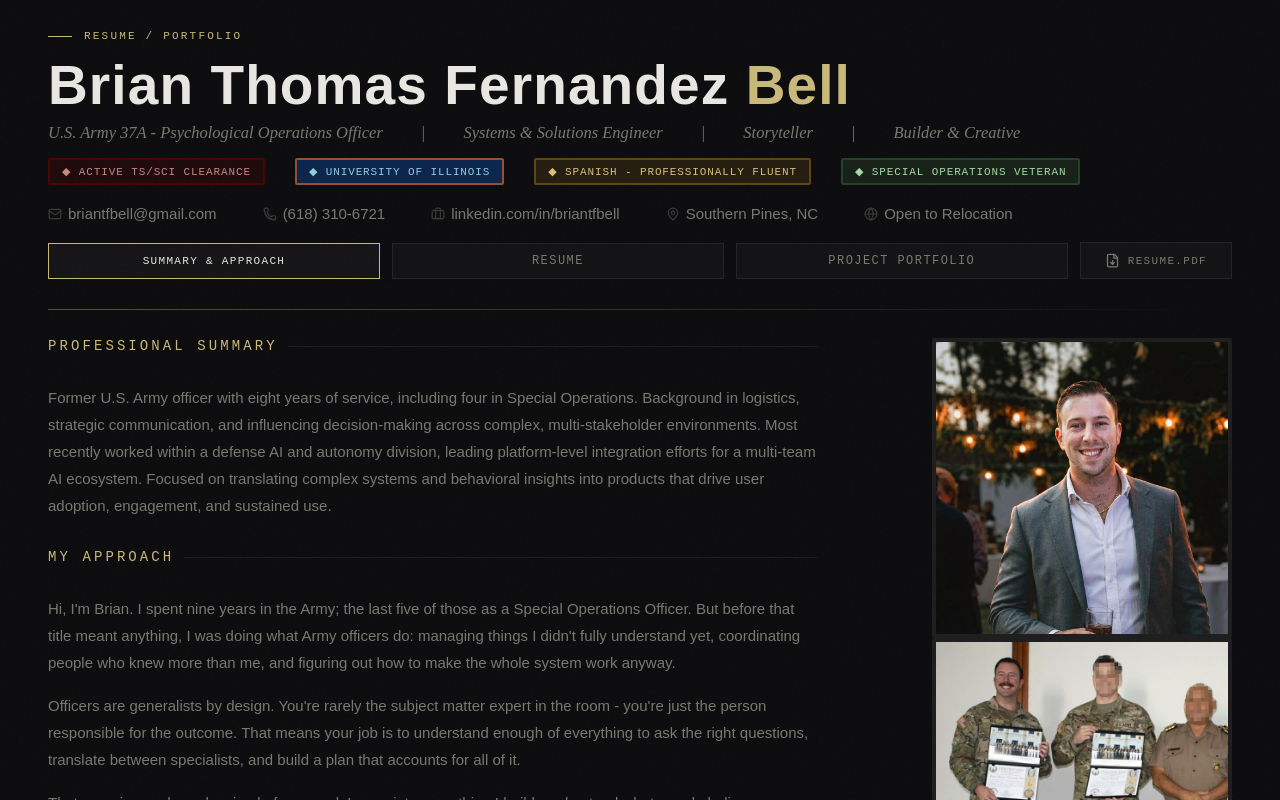
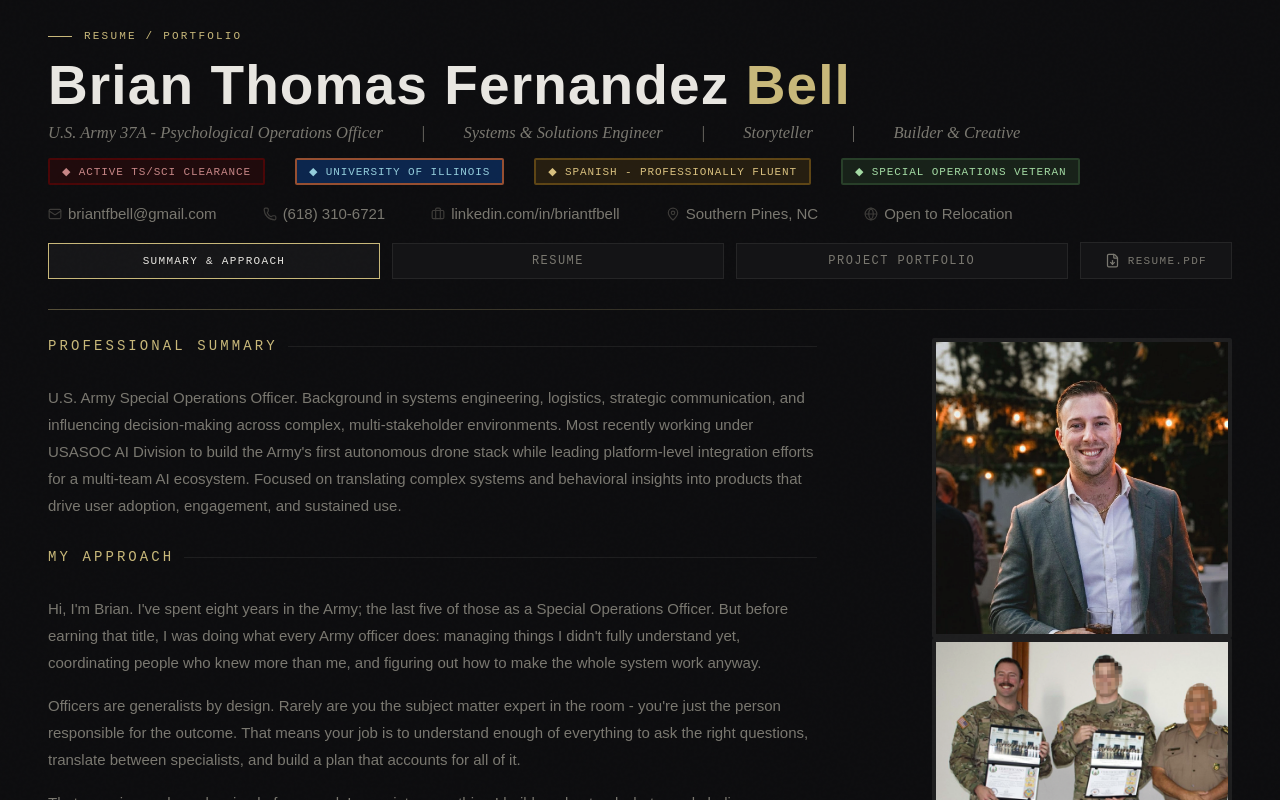
Before and after one commit to briantfbell/btfb-resume-website, a React (Vite) app: page /summary in a window 1280 px wide. Shown: the top 800 px of the page. Built offline with nearby package versions, Linux system fonts and the light colour scheme; a web font is replaced by a local one.

Commit message:
pro summary edits

```diff
--- a/src/components/Header.jsx
+++ b/src/components/Header.jsx
@@ -92,7 +92,7 @@ function Header() {
         </div>
         <div>
           <a
-            href="/Bell_Resume_CAO_v3.20.01Q.pdf"
+            href="/Bell_Resume_CAO_v6.20.01Q.pdf"
             download
             className={styles.tabDownload}
           >
--- a/src/pages/resume/Summary.jsx
+++ b/src/pages/resume/Summary.jsx
@@ -34,11 +34,11 @@ function Summary() {
           <div className={styles.sectionLabel}>Professional Summary</div>
           <div className={styles.content}>
             <p className={styles.paragraph}>
-              Former U.S. Army officer with eight years of service, including
-              four in Special Operations. Background in logistics, strategic
-              communication, and influencing decision-making across complex,
-              multi-stakeholder environments. Most recently worked within a
-              defense AI and autonomy division, leading platform-level
+              U.S. Army Special Operations Officer. Background in systems
+              engineering, logistics, strategic communication, and influencing
+              decision-making across complex, multi-stakeholder environments.
+              Most recently working under USASOC AI Division to build the Army's
+              first autonomous drone stack while leading platform-level
               integration efforts for a multi-team AI ecosystem. Focused on
               translating complex systems and behavioral insights into products
               that drive user adoption, engagement, and sustained use.
@@ -48,15 +48,15 @@ function Summary() {
           <div className={styles.sectionLabel}>My Approach</div>
           <div className={styles.content}>
             <p className={styles.paragraph}>
-              Hi, I'm Brian. I spent nine years in the Army; the last five of
-              those as a Special Operations Officer. But before that title meant
-              anything, I was doing what Army officers do: managing things I
+              Hi, I'm Brian. I've spent eight years in the Army; the last five
+              of those as a Special Operations Officer. But before earning that
+              title, I was doing what every Army officer does: managing things I
               didn't fully understand yet, coordinating people who knew more
               than me, and figuring out how to make the whole system work
               anyway.
             </p>
             <p className={styles.paragraph}>
-              Officers are generalists by design. You're rarely the subject
+              Officers are generalists by design. Rarely are you the subject
               matter expert in the room - you're just the person responsible for
               the outcome. That means your job is to understand enough of
               everything to ask the right questions, translate between
```
Also changed, not shown: 1 other file (tests, documents, lock files or other folders).
